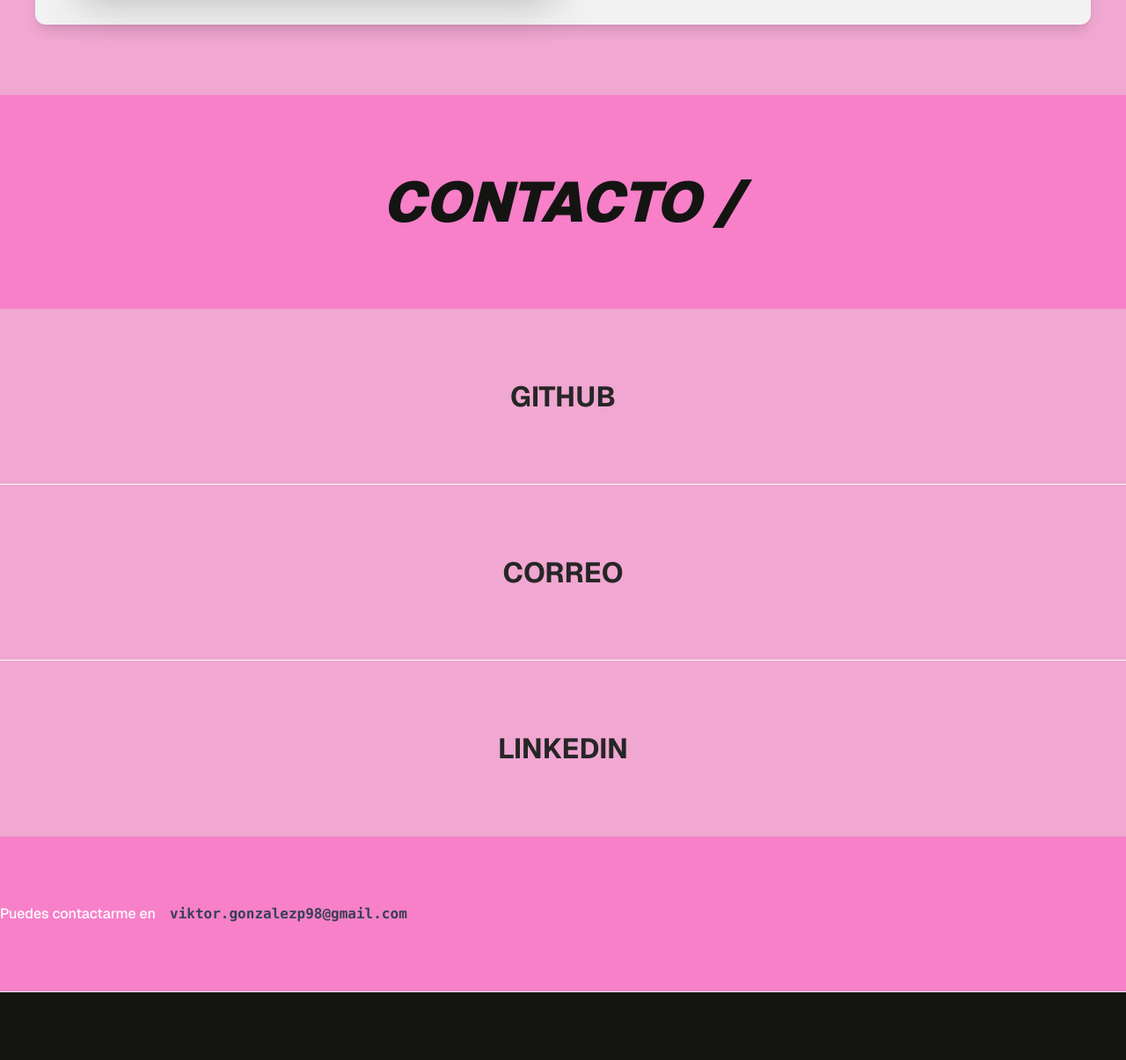
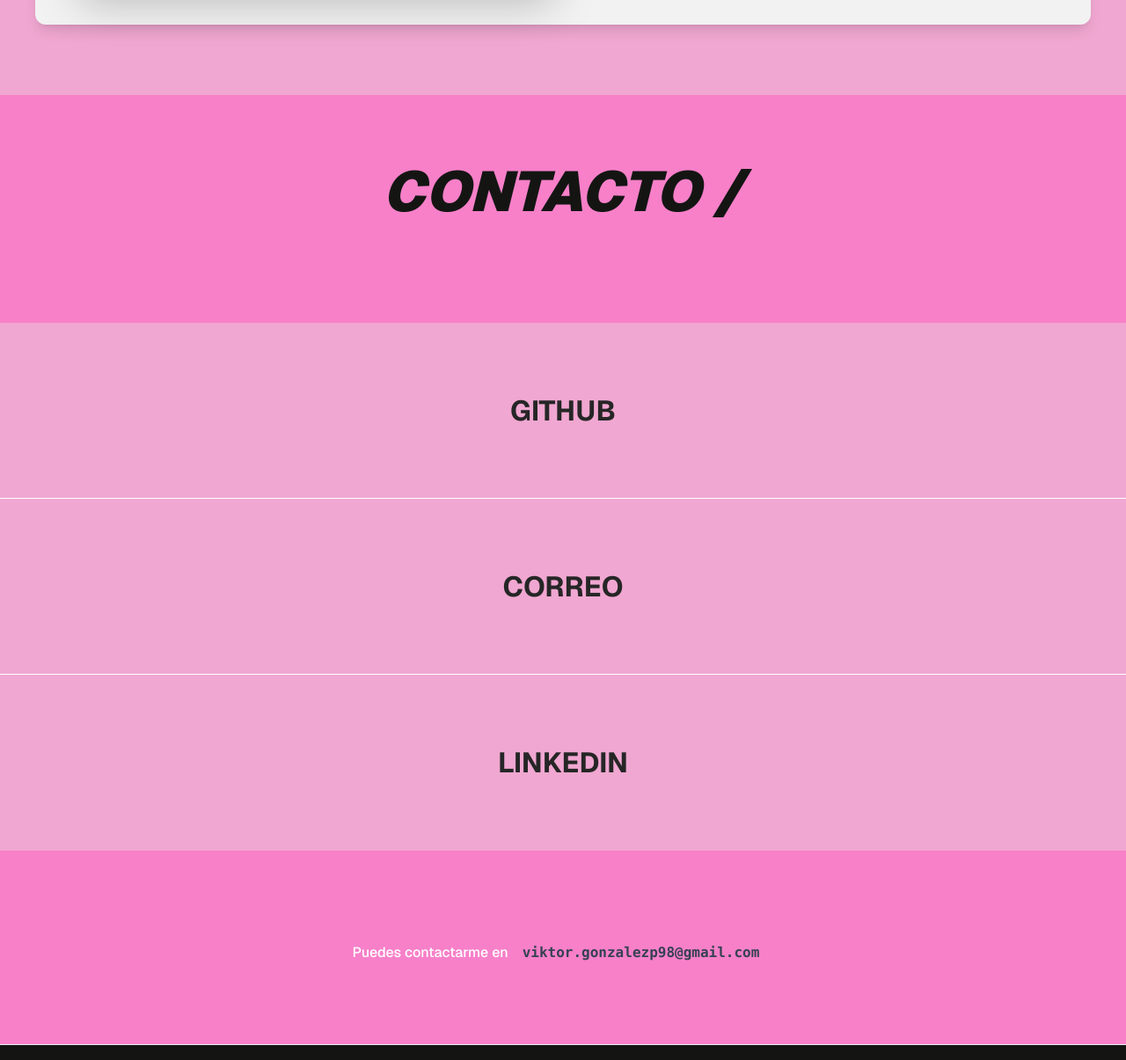
Before and after one commit to viktorgp98/viktorgp98.github.io, an Astro site: page / in a window 1280 px wide. Shown: the part 4499-5704 px from the top of the page at 88% size. Built offline with nearby package versions, Linux system fonts and the light colour scheme; Astro itself is replaced by a stand-in of ours; what @iconify/tailwind4 would draw is missing.

Commit message:
Change in style and desing

```diff
--- a/src/components/Contact.astro
+++ b/src/components/Contact.astro
@@ -26,11 +26,11 @@ const contactLinks = [
   class="section secc-contact bg-primary dark:bg-dark min-h-screen py-auto relative"
 >
   <div
-    class="md:w-auto md:mx-auto md:justify-items-center flex flex-col gap-10 py-10"
+    class="md:w-auto md:mx-auto md:justify-items-center flex flex-col gap-10 py-7"
   >
     <div class="flex flex-col justify-center container mx-auto p-5 md:p-10">
       <h2
-        class="section-title text-center uppercase text-dark dark:text-primary"
+        class="section-title text-center uppercase text-dark dark:text-primary pb-7"
       >
         Contacto /
       </h2>
@@ -42,7 +42,7 @@ const contactLinks = [
       <FlowingMenu items={contactLinks} />
     </div>
     <div
-      class="flex flex-col md:flex-row text-center items-center container mx-auto"
+      class="flex flex-col md:flex-row items-center justify-center container mx-auto w-auto py-7"
     >
       <p class="text-white text-nowrap">Puedes contactarme en</p>
       <CopyToClipboard
@@ -51,11 +51,6 @@ const contactLinks = [
         successText="Copiado!"
         className="text-dark dark:text-light font-bold text-center"
       />
-      <!-- <a
-        class="text-center italic dark:text-gray-400 cursor-pointer"
-        href="mailto:viktor.gonzalezp98@gmail.com"
-        ><title>Correo</title>viktor.gonzalezp98@gmail.com</a
-      > -->
     </div>
   </div>
 </section>
--- a/src/components/CopyToClipboard.astro
+++ b/src/components/CopyToClipboard.astro
@@ -19,7 +19,7 @@ const {
 <div class={`copy-to-clipboard-wrapper ${className}`}>
   <div class="relative flex items-center">
     <button
-      class="group cursor-pointer copy-button relative inline-flex items-center gap-1 py-1 text-gray-700 dark:text-gray-300 dark:hover:text-gray-100"
+      class="group cursor-pointer copy-button relative items-center gap-1 py-1 text-gray-700 dark:text-gray-300 dark:hover:text-gray-100"
       data-clipboard-text={text}
       aria-label="Copy to clipboard"
       data-clipboard-success-text={successText}
@@ -27,7 +27,7 @@ const {
       <pre class="p-4 rounded-lg overflow-x-auto">{text}</pre>
       <div
         id="label-copy"
-        class="group-hover:opacity-100 group-hover:text-primary absolute right-10 -top-2 opacity-0 text-xs"
+        class="group-hover:opacity-100 group-hover:text-dark dark:group-hover:text-primary absolute right-10 -top-2 opacity-0 text-xs"
       >
         <span
           class="icon-[icon-park-twotone--copy]"
@@ -72,14 +72,13 @@ const {
         label?.classList.add("opacity-0");
         label?.classList.remove("opacity-100");
         if (buttonTextElement) buttonTextElement.textContent = originalText;
-      }, 2000);
+      }, 1500);
 
       e.clearSelection();
     });
 
     clipboard.on("error", (e) => {
       console.error("Error al copiar al portapapeles:", e);
-      // Puedes mostrar un mensaje de error al usuario aquí
     });
   }
 
```
